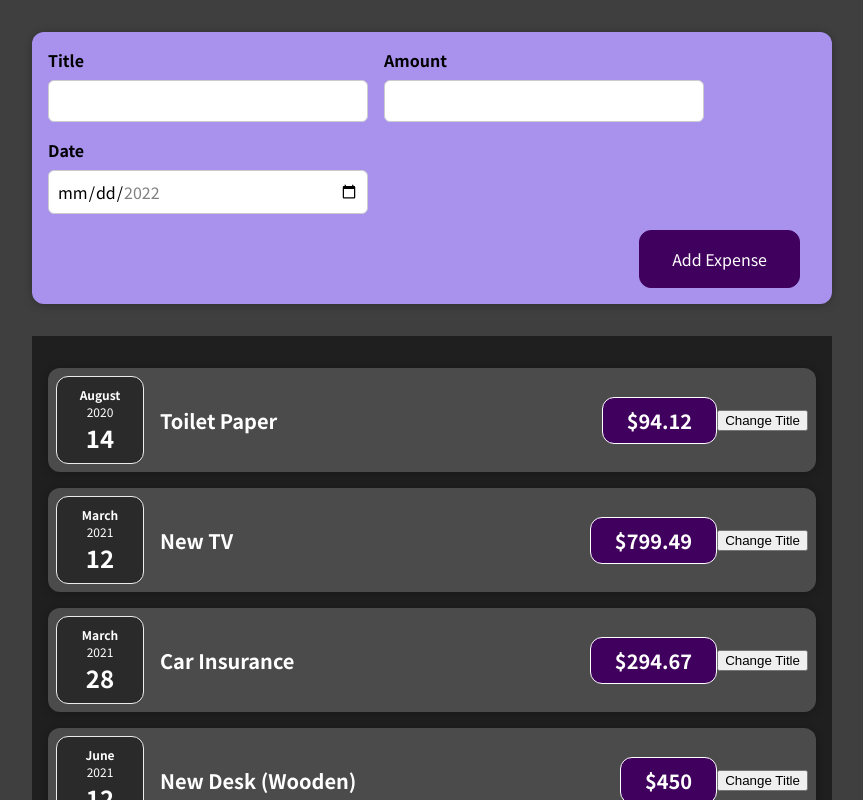
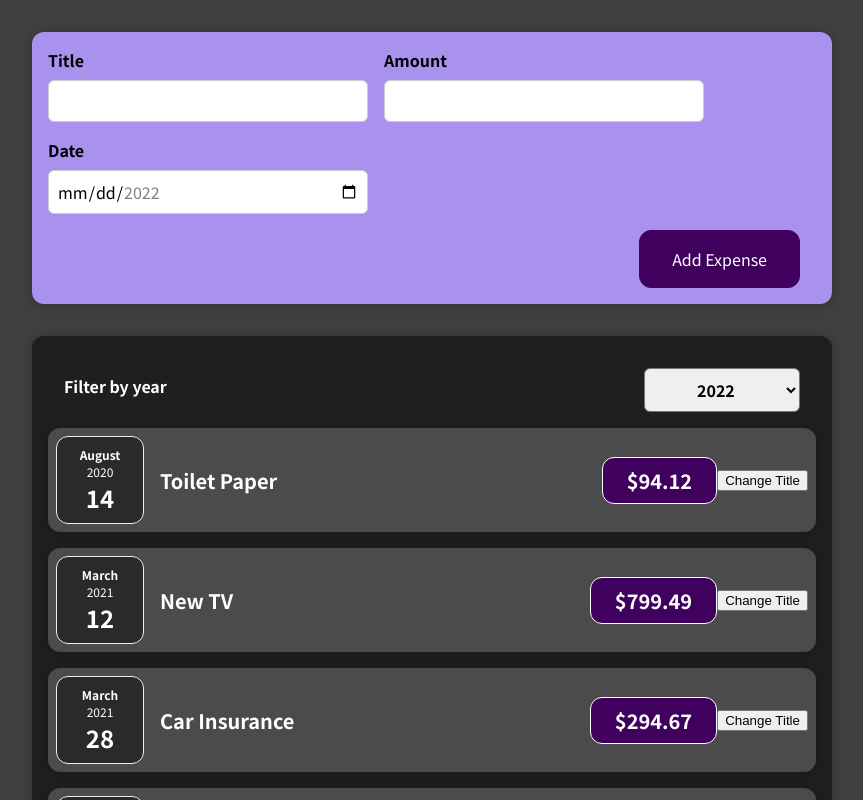
Before and after one commit to 29RahulKhandelwal/Reactjs, a React (Create React App) app in the folder expense-tracker/: page / in a window 1280 px wide. Shown: the top 800 px of the page, without its empty margins (208-1071 px from the left). Built offline with nearby package versions, Linux system fonts and the light colour scheme.

Commit message:
getting user selected expense year from child component ExpensesFilter to parent component Expenses

```diff
--- a/expense-tracker/src/components/Expenses/Expenses.js
+++ b/expense-tracker/src/components/Expenses/Expenses.js
@@ -1,14 +1,26 @@
-import React from "react";
+import React, { useState } from "react";
 import ExpenseItem from "./ExpenseItem";
+import Card from "../UI/Card";
+import ExpensesFilter from "./ExpensesFilter";
 import "./Expenses.css";
 
 function Expenses(props){
+  const [filteredYear, setFilteredYear] = useState('2022');
+
+  const filterChangeHandler = selectedYear => {
+    setFilteredYear(selectedYear);
+  };
+
   return(
-    <div className="expenses">
-      <ExpenseItem date={props.items[0].date} title={props.items[0].title} amount={props.items[0].amount} />
-      <ExpenseItem date={props.items[1].date} title={props.items[1].title} amount={props.items[1].amount} />
-      <ExpenseItem date={props.items[2].date} title={props.items[2].title} amount={props.items[2].amount} />
-      <ExpenseItem date={props.items[3].date} title={props.items[3].title} amount={props.items[3].amount} />
+    <div>
+      <Card className="expenses">
+        <ExpensesFilter selected={filteredYear} onChangeFilter={filterChangeHandler} />
+
+        <ExpenseItem date={props.items[0].date} title={props.items[0].title} amount={props.items[0].amount} />
+        <ExpenseItem date={props.items[1].date} title={props.items[1].title} amount={props.items[1].amount} />
+        <ExpenseItem date={props.items[2].date} title={props.items[2].title} amount={props.items[2].amount} />
+        <ExpenseItem date={props.items[3].date} title={props.items[3].title} amount={props.items[3].amount} />
+      </Card>
     </div>
   )
 }
```
